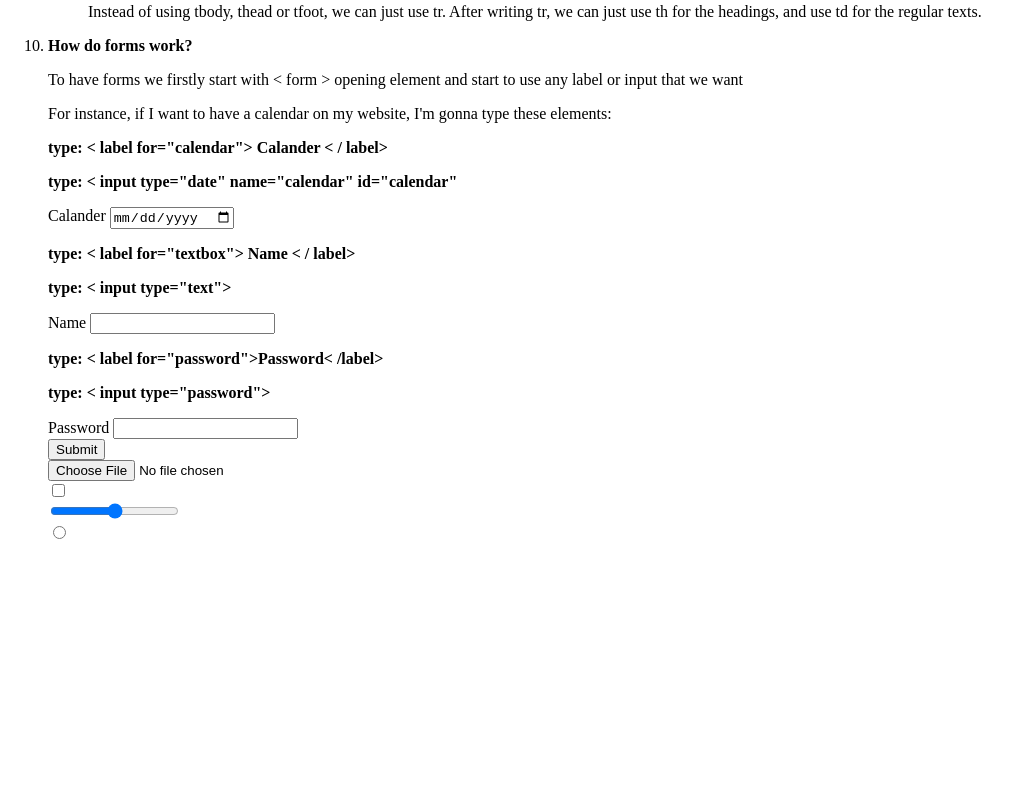
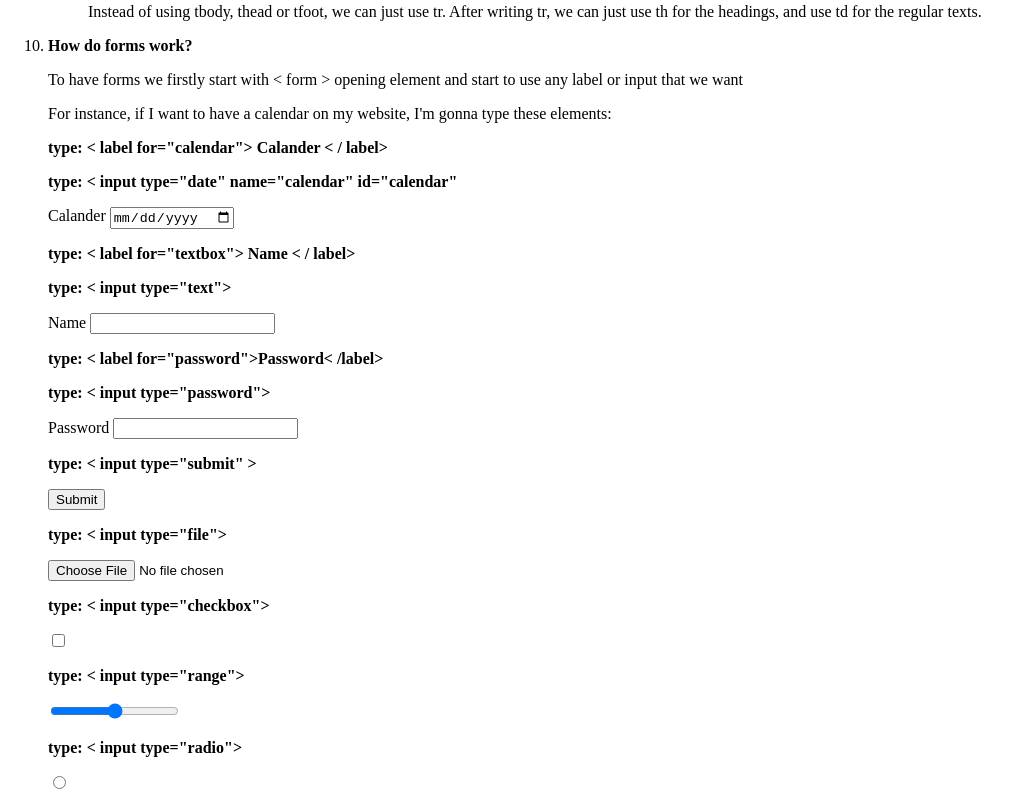
Before and after one commit to elifuysl/HTML-Notes, a plain HTML site: page index.html in a window 1280 px wide. Shown: the part 3451-4260 px from the top of the page, without its empty margins (0-1019 px from the left). Before the commit the page ends 4010 px from the top, so only its background shows below. Drawn offline with Linux system fonts and the light colour scheme.

Commit message:
Update index.html

```diff
--- a/index.html
+++ b/index.html
@@ -140,15 +140,20 @@
     <input type="password">
 </form>
 <form action="submit">
+    <p><strong>type: < input type="submit" > </strong></p>
     <input type="submit">
 </form>
 <form action="choose file">
+    <p><strong>type: < input type="file"> </strong></p>
     <input type="file">
     <br>
+    <p><strong>type: < input type="checkbox"> </strong></p>
     <input type="checkbox">
     <br>
+    <p><strong>type: < input type="range"></strong></p>
     <input type="range">
     <br>
+    <p><strong>type: < input type="radio"> </strong></p>
     <input type="radio">
 </form>
 </ol>
```
